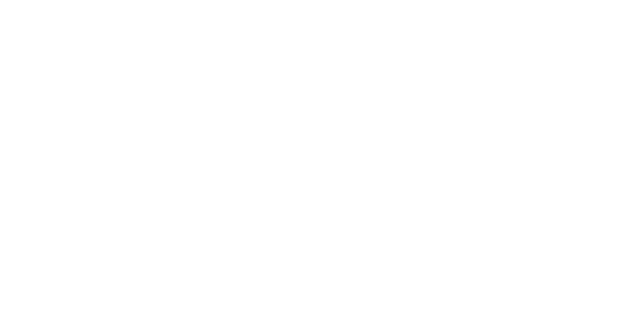
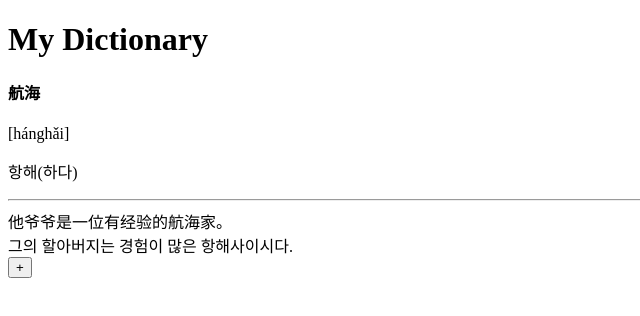
Before and after one commit to jihyunan-dev/react-dictionary, a React (Create React App) app: page / in a window 1280 px wide. Shown: the top 316 px of the page, without its empty margins (0-640 px from the left). Built offline with nearby package versions, Linux system fonts and the light colour scheme.

Commit message:
🚧 Home, WordCard 컴포넌트 생성

```diff
--- a/src/App.js
+++ b/src/App.js
@@ -1,5 +1,12 @@
+import React from "react";
+import Home from "./Home";
+
 function App() {
-  return <div className="App"></div>;
+  return (
+    <div className="App">
+      <Home />
+    </div>
+  );
 }
 
 export default App;
--- /dev/null
+++ b/src/Home.js
@@ -0,0 +1,30 @@
+import React, { useState } from "react";
+import WordCard from "./WordCard";
+
+const Home = () => {
+  const initialWords = [
+    {
+      word: "航海",
+      pinyin: "hánghǎi",
+      definition: "항해(하다)",
+      example_cn: "他爷爷是一位有经验的航海家。",
+      example_ko: "그의 할아버지는 경험이 많은 항해사이시다.",
+      id: 0,
+    },
+  ];
+  const [words, setWords] = useState(initialWords);
+
+  return (
+    <div>
+      <h1>My Dictionary</h1>
+      <div>
+        {words.map((word) => (
+          <WordCard key={word.id} word_obj={word} />
+        ))}
+      </div>
+      <button type="button">+</button>
+    </div>
+  );
+};
+
+export default Home;
--- /dev/null
+++ b/src/WordCard.js
@@ -0,0 +1,17 @@
+import React from "react";
+
+const WordCard = ({ word_obj }) => {
+  const { word, pinyin, definition, example_cn, example_ko } = word_obj;
+  return (
+    <article>
+      <h4>{word}</h4>
+      <span>[{pinyin}]</span>
+      <p>{definition}</p>
+      <hr />
+      <div>{example_cn}</div>
+      <div>{example_ko}</div>
+    </article>
+  );
+};
+
+export default WordCard;
```
